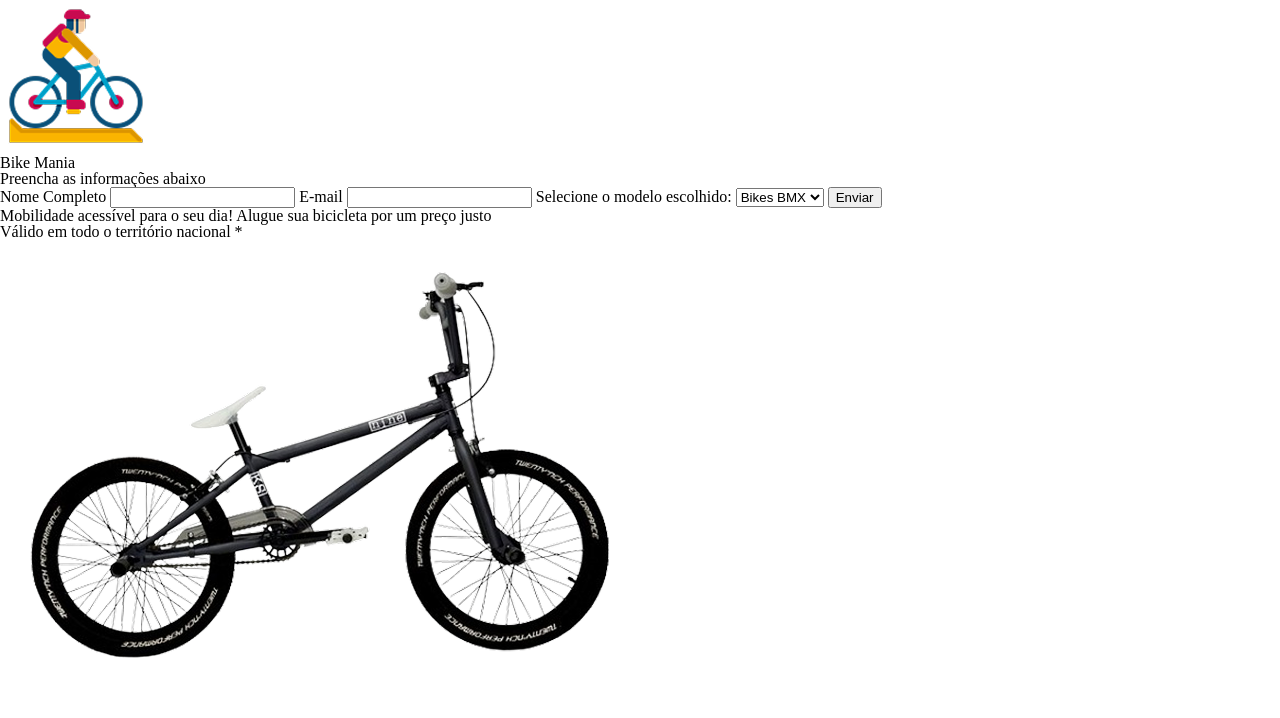
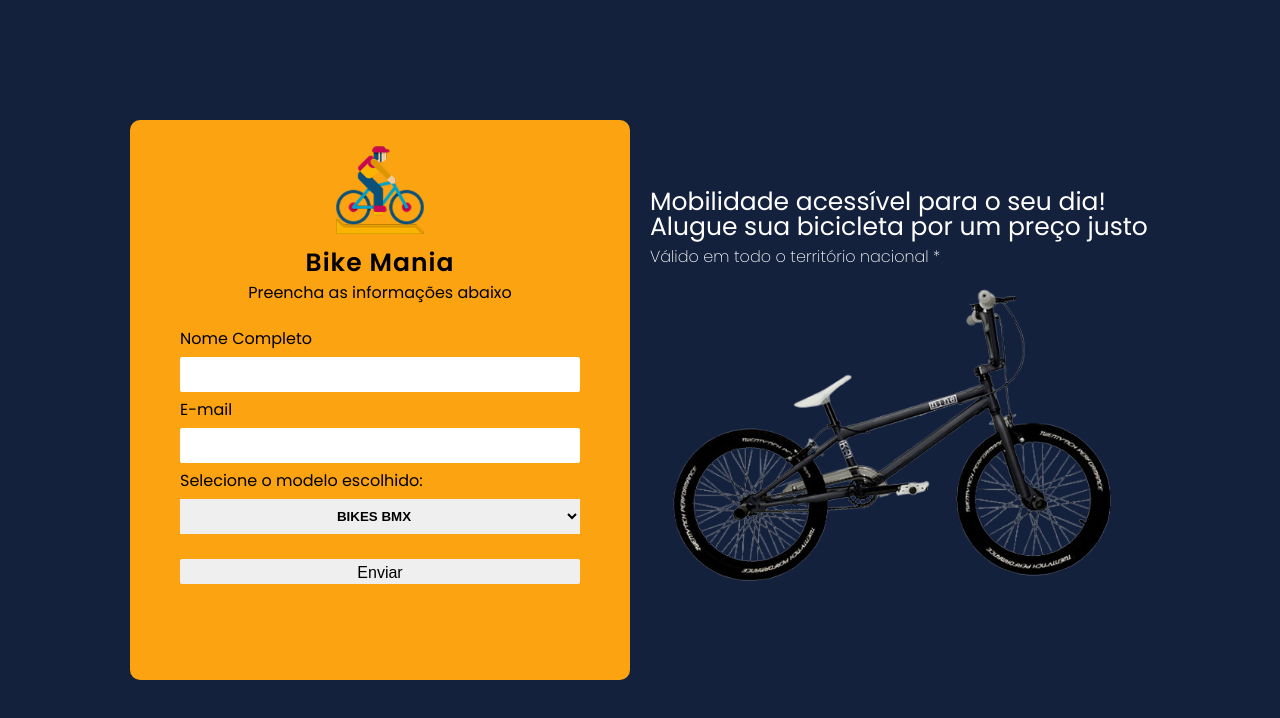
Before and after one commit to oliverassis00/formulario_alugar_bike, a plain HTML site: page index.html in a window 1280 px wide. Drawn offline with Linux system fonts and the light colour scheme.

Commit message:
finalização das modificações e padronizacao do css no trabalho

```diff
--- a/css/estilo.css
+++ b/css/estilo.css
@@ -1,7 +1,111 @@
 @import url('https://fonts.googleapis.com/css2?family=Poppins:ital,wght@0,100;0,200;0,300;0,400;0,500;0,600;0,700;0,800;0,900;1,100;1,200;1,300;1,400;1,500;1,600;1,700;1,800;1,900&display=swap');
-
-font-family: "Poppins", serif;
-
 @import url('https://fonts.googleapis.com/css2?family=Noto+Sans:ital,wght@0,100..900;1,100..900&display=swap');
 
-font-family: "Noto Sans", serif;
+
+/* Imagens */
+.formulario img {
+    width: 100px;
+    margin: 0 auto;
+    height: auto;
+}
+
+.coluna-imagem img {
+    width: 500px;
+    height: auto;
+}
+
+
+/* Formatação do Corpo da Página */
+.container {
+    display: flex;
+    justify-content: center;
+    align-items: center;
+    height: 100vh;
+    font-family: "Poppins", serif;
+    background-color: #14213D;
+}
+
+.formulario {
+    display: flex;
+    flex-direction: column;
+    background-color: #FCA311;
+    padding: 20px 50px;
+    height: 520px;
+    width: 400px;
+    border-radius: 10px;
+}
+
+.formulario h1 {
+    font-weight: 600;
+    letter-spacing: 1px;
+    text-align: center;
+    margin-top: 10px;
+    font-size: 25px;
+}
+
+.formulario h2 {
+    font-weight: 400;
+    text-align: center;
+    font-size: 16px;
+    font-weight: 400;
+    margin: 10px 0px 20px;
+}
+
+.formulario label {
+    font-size: 16px;
+    margin: 10px 0px 10px 0px;
+}
+
+.formulario input {
+    height: 25px;
+    outline: none;
+    padding: 5px 6px;
+    border-radius: 2px;
+    font-size: 16px;
+    border: none;
+}
+
+.formulario select{
+    margin-bottom: 25px;
+    height: 35px;
+    text-align: center;
+    font-weight: 900;
+    text-transform: uppercase;
+    outline: none;
+    border: none;
+}
+
+.botao {
+    border: none;
+    text-transform: uppercase;
+    background-color: #14213D;
+    color: white;
+    height: 50px;
+    text-align: center;
+    font-size: 16px;
+    font-weight: bolder;
+    cursor: pointer;
+}
+
+
+/* Formatação da Segunda Div onde contẽm a imagem */
+
+.coluna-imagem {
+    width: 500px;
+    color: white;
+    margin-left: 20px;
+}
+
+.coluna-imagem strong {
+    color: #FCA311;
+}
+
+.coluna-imagem h1 {
+    font-size: 25px;
+}
+
+.coluna-imagem h2 {
+    font-size: 16px;
+    font-weight: 200;
+    margin-top: 10px;
+}
```
